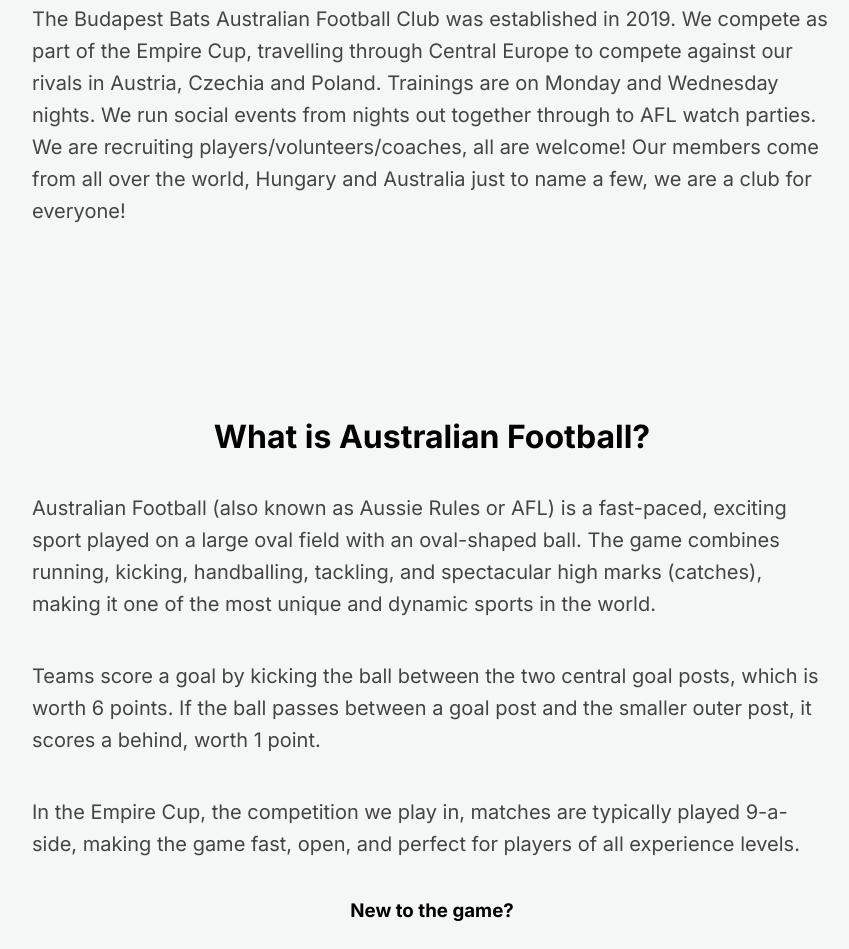
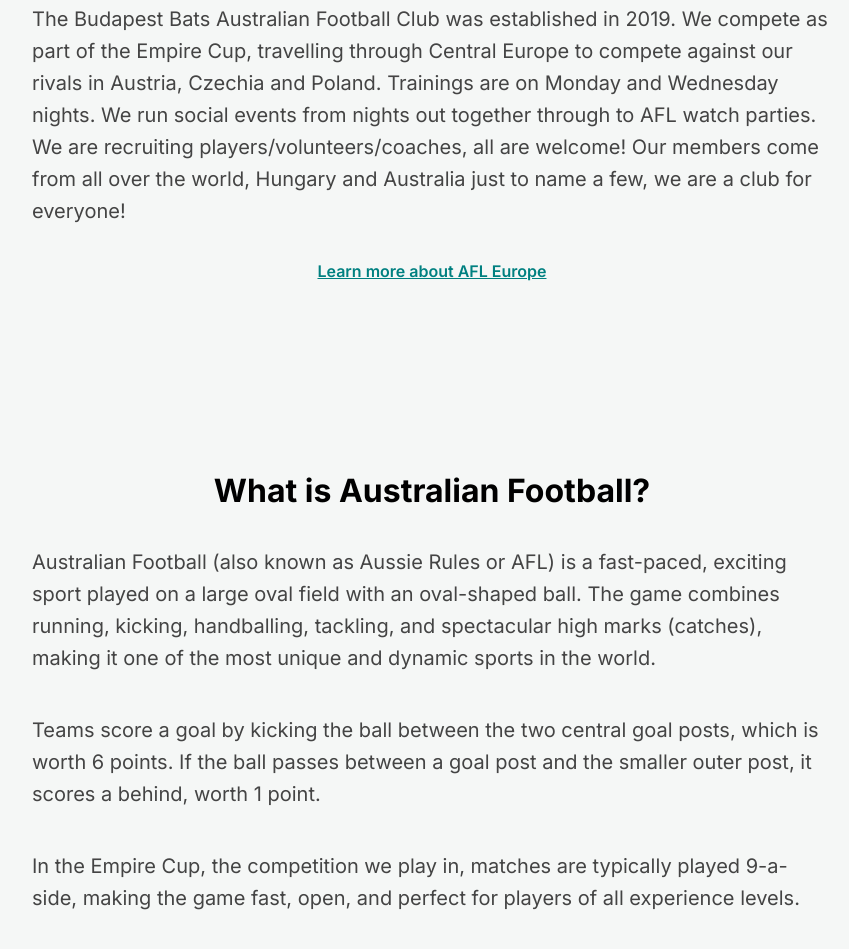
Before and after one commit to budapestbats/budapestbats.hu, a plain HTML site: page budapest-bats-2/index.html in a window 1280 px wide. Shown: the part 1210-2159 px from the top of the page, without its empty margins (208-1057 px from the left). Drawn offline with Linux system fonts and the light colour scheme.

Commit message:
Add AFL Europe link to About the club section

```diff
--- a/budapest-bats-2/css/pages/index.css
+++ b/budapest-bats-2/css/pages/index.css
@@ -84,6 +84,21 @@
     line-height: 1.6;
     font-size: clamp(1.25rem, 1.2vw, 2rem);
     color: #444;
+}
+
+.afl-europe-link {
+    margin-top: 0.75rem;
+    font-size: clamp(1rem, 1.1vw, 1.25rem) !important;
+}
+
+.afl-europe-link a {
+    color: teal;
+    font-weight: 600;
+    text-decoration: underline;
+}
+
+.afl-europe-link a:hover {
+    color: black;
 }
 
 .about-the-sport {
--- a/budapest-bats-2/index.html
+++ b/budapest-bats-2/index.html
@@ -76,6 +76,7 @@
             <div class="about-the-club-content">
                 <h2 data-i18n="about_club.heading">About the club</h2>
                 <p data-i18n="about_club.body">The Budapest Bats Australian Football Club was established in 2019. We compete as part of the Empire Cup, travelling through Central Europe to compete against our rivals in Austria, Czechia and Poland. Trainings are on Monday and Wednesday nights. We run social events from nights out together through to AFL watch parties. We are recruiting players/volunteers/coaches, all are welcome! Our members come from all over the world, Hungary and Australia just to name a few, we are a club for everyone!</p>
+                <p class="afl-europe-link"><a href="https://afleurope.org/" target="_blank" rel="noopener noreferrer">Learn more about AFL Europe</a></p>
             </div>
         </div>
     </section>
```
